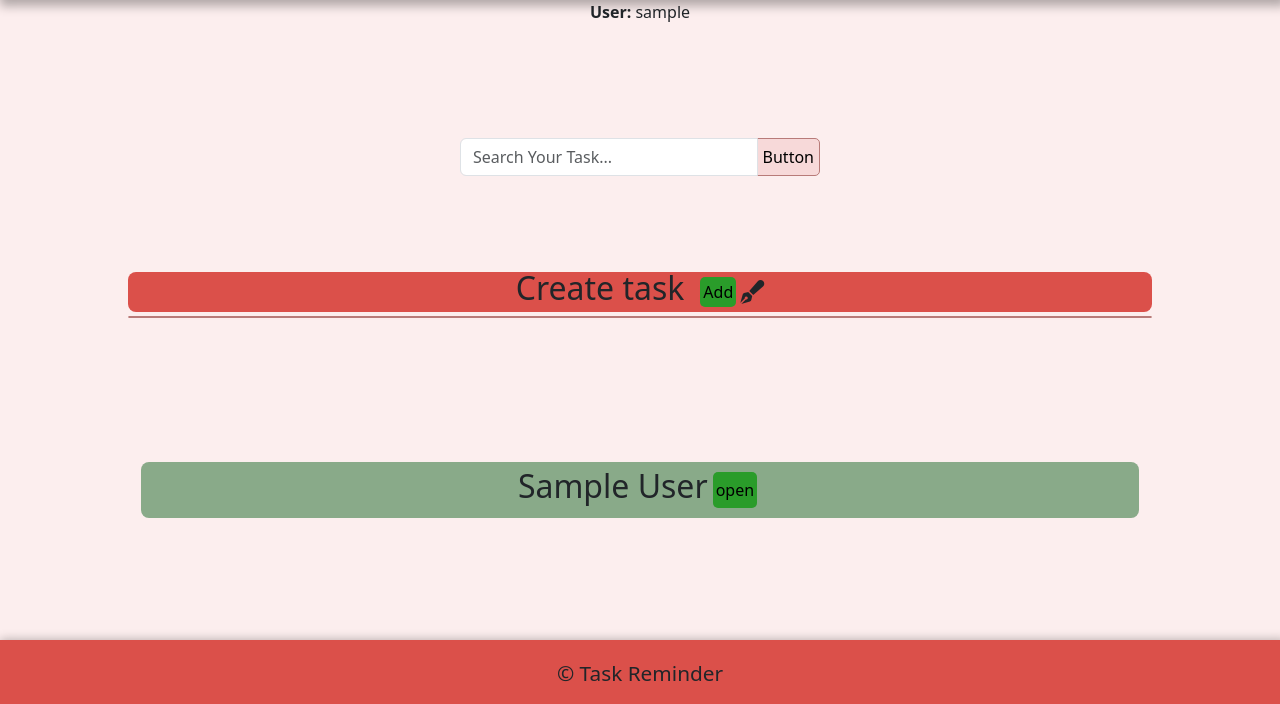
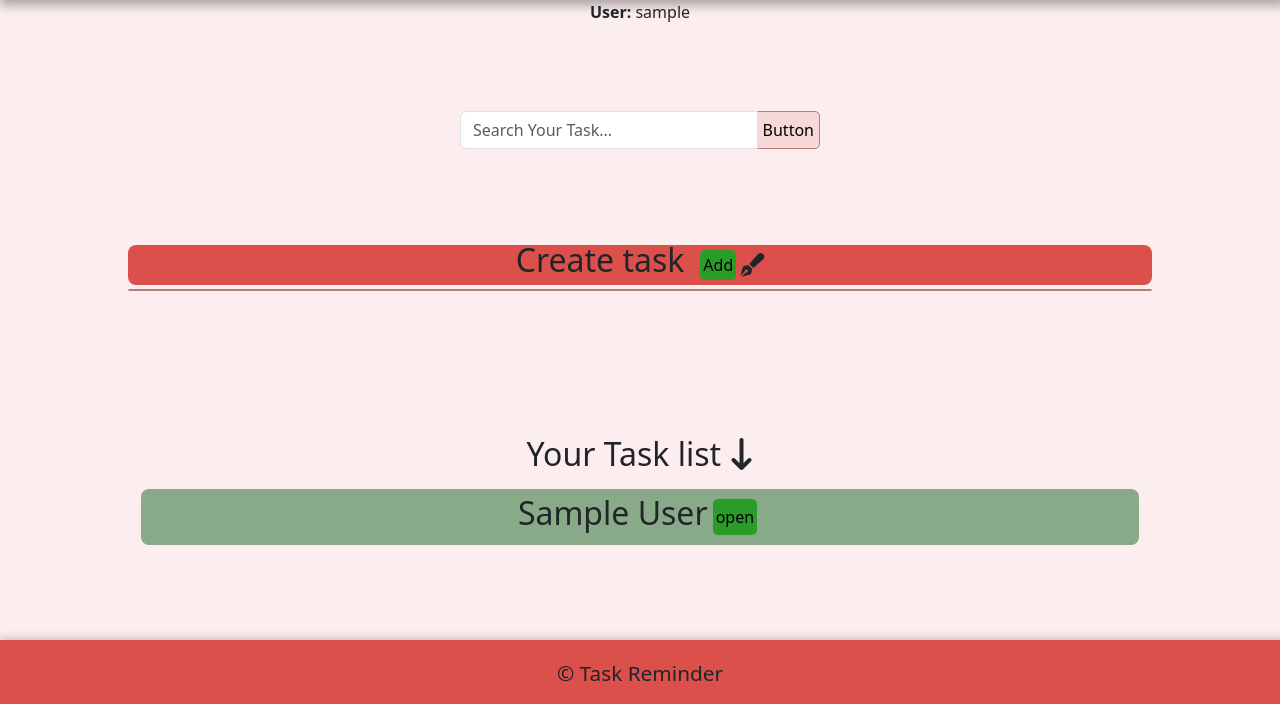
Before and after one commit to Timalexanderandersson/Task-Reminder, a Django app: page /tasks/ in a window 1280 px wide. Shown: the part 96-800 px from the top of the page. Run offline with Django 5.2, Linux system fonts and the light colour scheme; a user stored in the database is signed in; tables that the repository leaves empty hold one stand-in row (values such as "Sample post"); some libraries are stand-ins or nearby versions.

Commit message:
created a your task list and fontawesome icon. and delete in delete site for-each-task

```diff
--- a/task_app/templates/delete_site.html
+++ b/task_app/templates/delete_site.html
@@ -2,7 +2,7 @@
 {% block content %}
 <!-- delete button -->
 <div class="register-class text-center">
-<div class="for-each-task text-center">
+<div class="text-center">
     <h2 class="mb-4">Are you sure you want to delete?</h2>
   <div class="tasks-header mb-4 text-center">
     <h2 class="text-center">{{ tasks.title}}?</h2>
--- a/task_app/templates/task_edit.html
+++ b/task_app/templates/task_edit.html
@@ -39,9 +39,11 @@
     </div>
 </div>
 <!--Showing the task-->
-
 <div class="for-each-task mb-3">
     {% for task in allinfo %}
+    <div>
+        <h2 class="text-center mb-3">Your Task list <i class="fa-solid fa-arrow-down-long"></i></h2>
+    </div>
     <div class="tasks-header mb-3 {% if task.completed %}new-header{% endif %}">
         <h2>{{ task.title }}</h2>
         <button class="task-buttons">open</button>
```
